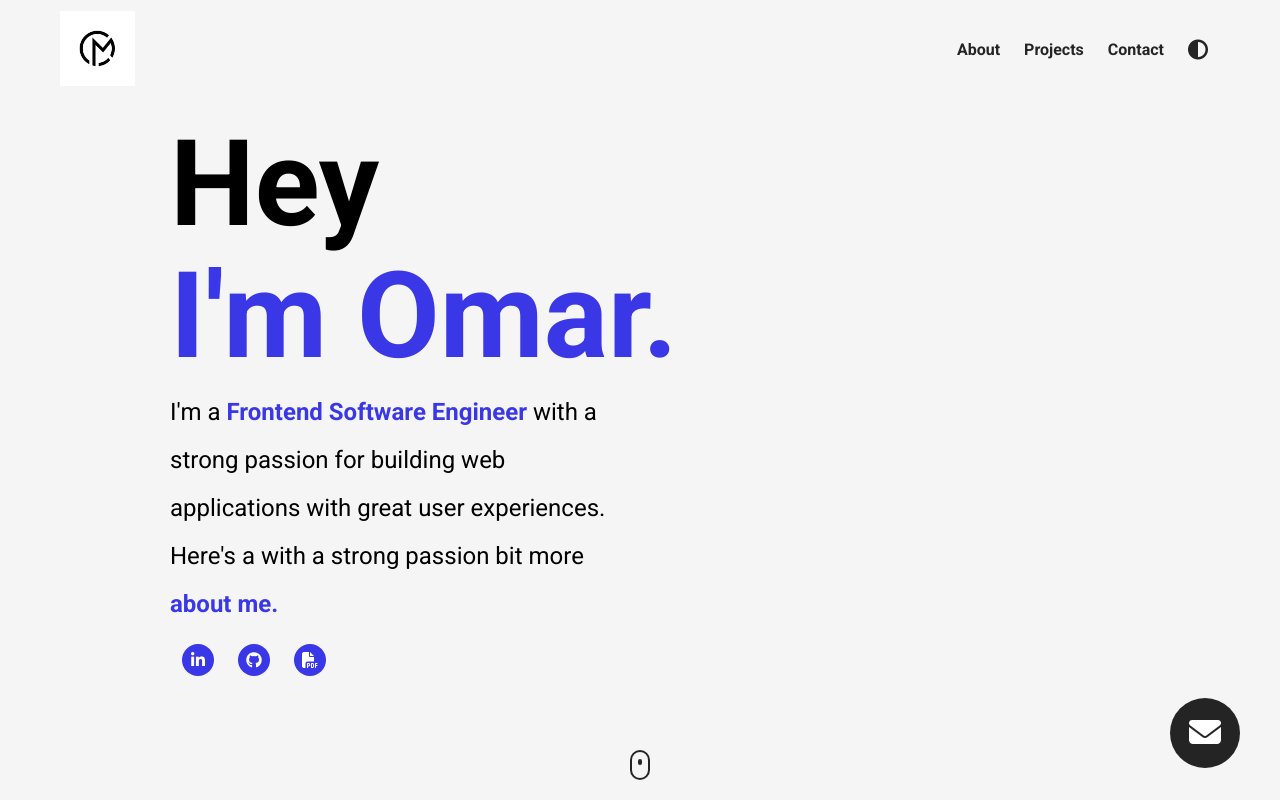
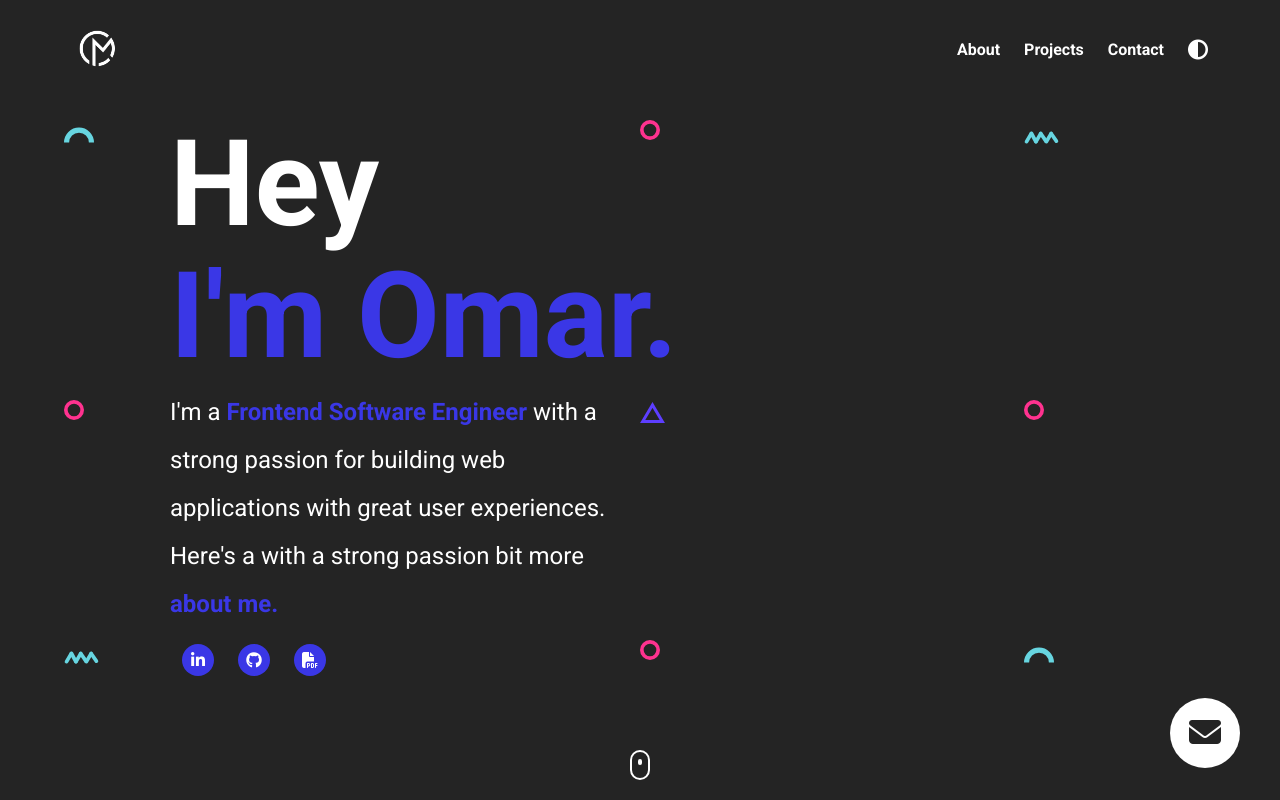
Before and after one commit to omarmata27/advanced__e-portfolio, a plain HTML site: page index.html in a window 1280 px wide. Both pictures are taken after a click on the item 1198 px from the left and 50 px from the top of the page. Shown: the top 800 px of the page. Drawn offline with nearby package versions, Linux system fonts and the light colour scheme.

Commit message:
first commit 4th time help

```diff
--- a/app.js
+++ b/app.js
@@ -1,34 +1,57 @@
 // Template ID: template_dgdoiwx
 // Service ID:  service_n4pxlp8
 // Public Key: G9RaHBiXg7f572G1Y
+let isModalOpen = false;
+let contrastToggle = false;
+const scaleFactor = 1 / 20;
+
+function moveBackground(event) {
+  const shapes = document.querySelectorAll(".shape");
+  const x = event.clientX;
+  const y = event.clientY;
+
+  for (let i = 0; i < shapes.length; ++i) {
+    shapes[i].style = "translate(${x * oddInteger}px, ${y * oddInteger}px)";
+  }
+}
+
+function toggleContrast() {
+  contrastToggle = !contrastToggle;
+  if (contrastToggle) {
+    document.body.classList += " dark-theme";
+  } else {
+    document.body.classList.remove("dark-theme");
+  }
+}
 
 function contact(event) {
-    const loading = document.querySelector('.modal__overlay--loading')
-    const success = document.querySelector('.modal__overlay--success')
-    loading.classList += " modal__overlay--visible"
+  const loading = document.querySelector(".modal__overlay--loading");
+  const success = document.querySelector(".modal__overlay--success");
+  loading.classList += " modal__overlay--visible";
   emailjs
     .sendForm(
-            'service_n4pxlp8',
-            'template_dgdoiwx',
+      "service_n4pxlp8",
+      "template_dgdoiwx",
       event.target,
-            'G9RaHBiXg7f572G1Y'
-        ).then(() => {
+      "G9RaHBiXg7f572G1Y"
+    )
+    .then(() => {
       loading.classList.remove("modal__overlay--visible");
       success.classList += " modal__overlay--visible";
-        }).catch(() => {
+    })
+    .catch(() => {
       loading.classList.remove(" modal__overlay--visible");
       alert(
         "The email service is temporarily unavailable. Please contact me directly at omarmata27@gmail.com"
       );
-        })
+    });
 }
 
-let isModalOpen = false;
 function toggleModal() {
   if (isModalOpen) {
     isModalOpen = false;
-        return document.body.classList.remove("modal--open")
+    return document.body.classList.remove("modal--open");
   }
   isModalOpen = !isModalOpen;
-    document.body.classList += " modal--open"
+  document.body.classList += " modal--open";
 }
--- a/index.html
+++ b/index.html
@@ -23,10 +23,14 @@
     </script>
   </head>
   <body>
-    <section id="landing__page">
+    <section id="landing__page" onmousemove="moveBackground(event)">
       <nav>
         <figure>
-          <img id="personal-logo" src="/assets/OM logo.jpg" alt="" />
+          <img
+            id="personal-logo"
+            src="/assets/OM logo Transparent 2.png"
+            alt=""
+          />
         </figure>
         <ul class="nav__link--list">
           <li class="nav__link">
@@ -50,7 +54,7 @@
               >Contact</a
             >
           </li>
-          <li class="nav__link click">
+          <li class="nav__link click" onclick="toggleContrast()">
             <a
               href="#"
               class="nav__link--anchor link__hover-effect link__hover-effect--black"
@@ -69,7 +73,9 @@
             with a strong passion for building web applications with great user
             experiences. <br />
             Here's a with a strong passion bit more
-            <b class="theme__color--blue click" onclick="toggleModal()"> about me.</b>
+            <b class="theme__color--blue click" onclick="toggleModal()">
+              about me.</b
+            >
           </p>
           <div class="social__list">
             <a
@@ -154,7 +160,7 @@
           </div>
         </div>
         <div class="modal__half modal__contact">
-        <i class="fas fa-times modal__exit click" onclick="toggleModal()"></i>
+          <i class="fas fa-times modal__exit click" onclick="toggleModal()"></i>
           <h3 class="modal__title modal__title--contact">Let's have a chat!</h3>
           <h3 class="modal__sub-title modal__sub-title--contact">
             I am currently open to new opportunities.
@@ -188,6 +194,15 @@
           </div>
         </div>
       </div>
+      <img src="./assets/semi circle.svg" class="shape shape--0" />
+      <img src="./assets/circle.svg" class="shape shape--1" />
+      <img src="./assets/squiggly.svg" class="shape shape--2" />
+      <img src="./assets/circle.svg" class="shape shape--3" />
+      <img src="./assets/triangle.svg" class="shape shape--4" />
+      <img src="./assets/circle.svg" class="shape shape--5" />
+      <img src="./assets/squiggly.svg" class="shape shape--6" />
+      <img src="./assets/circle.svg" class="shape shape--7" />
+      <img src="./assets/semi circle.svg" class="shape shape--8" />
     </section>
     <section id="projects">
       <div class="container">
--- a/style.css
+++ b/style.css
@@ -54,6 +54,7 @@ button {
 
 section {
   background-color: rgb(245, 245, 245);
+  transition: all 300ms ease;
 }
 
 input,
@@ -162,7 +163,36 @@ nav,
   transition: all 400ms;
 }
 
+.dark-theme .title,
+.dark-theme .section__title,
+.dark-theme .section__sub-title,
+.dark-theme .nav__link--anchor,
+.dark-theme .fa-adjust,
+.dark-theme .header__para {
+  color: white;
+}
 
+.dark-theme section {
+  background-color: #242424;
+}
+
+.dark-theme #personal-logo {
+  filter: none;
+}
+
+.dark-theme .scroll__icon {
+  border-color: white;
+}
+
+.dark-theme .scroll__icon:after,
+.dark-theme .link__hover-effect--black:after {
+  background-color: white;
+}
+
+.dark-theme .mail__btn {
+  background-color: white;
+  color: #242424;
+}
 
 /*
 
@@ -329,7 +359,7 @@ MODAL
   visibility: visible;
 }
 
-.modal--open .modal__about ,
+.modal--open .modal__about,
 .modal--open .modal__contact {
   transform: translateX(0%);
 }
@@ -599,3 +629,58 @@ footer {
   justify-content: space-around;
   margin: 28px 0px;
 }
+
+/*
+
+SHAPES
+
+*/
+
+.shape {
+  position: fixed;
+}
+
+.shape--0 {
+  top: 15vh;
+  left: 5vw;
+}
+
+.shape--1 {
+  top: 15vh;
+  left: 50vw;
+}
+
+.shape--2 {
+  top: 15vh;
+  left: 80vw;
+}
+
+.shape--3 {
+  top: 50vh;
+  left: 5vw;
+}
+
+.shape--4 {
+  top: 50vh;
+  left: 50vw;
+}
+
+.shape--5 {
+  top: 50vh;
+  left: 80vw;
+}
+
+.shape--6 {
+  top: 80vh;
+  left: 5vw;
+}
+
+.shape--7 {
+  top: 80vh;
+  left: 50vw;
+}
+
+.shape--8 {
+  top: 80vh;
+  left: 80vw;
+}
```
Also changed, not shown: assets/OM logo Transparent 2.png (added), assets/OM logo Transparent.png (added), assets/favicon.ico (deleted). Lines whose indentation alone changed are shown as unchanged.
